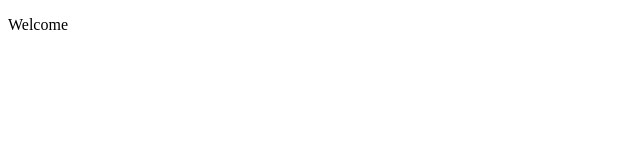
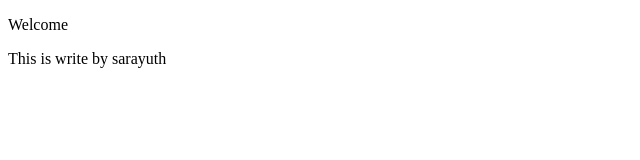
Before and after one commit to Sarayuth15/githubLearn, a plain HTML site: page index.html in a window 1280 px wide. Shown: the whole page, without its empty margins (0-640 px from the left). Drawn offline with Linux system fonts and the light colour scheme.

Commit message:
write by sarayuth

```diff
--- a/index.html
+++ b/index.html
@@ -7,5 +7,6 @@
 </head>
 <body>
     <p>Welcome</p>
+    <p>This is write by sarayuth</p>
 </body>
 </html>
```
